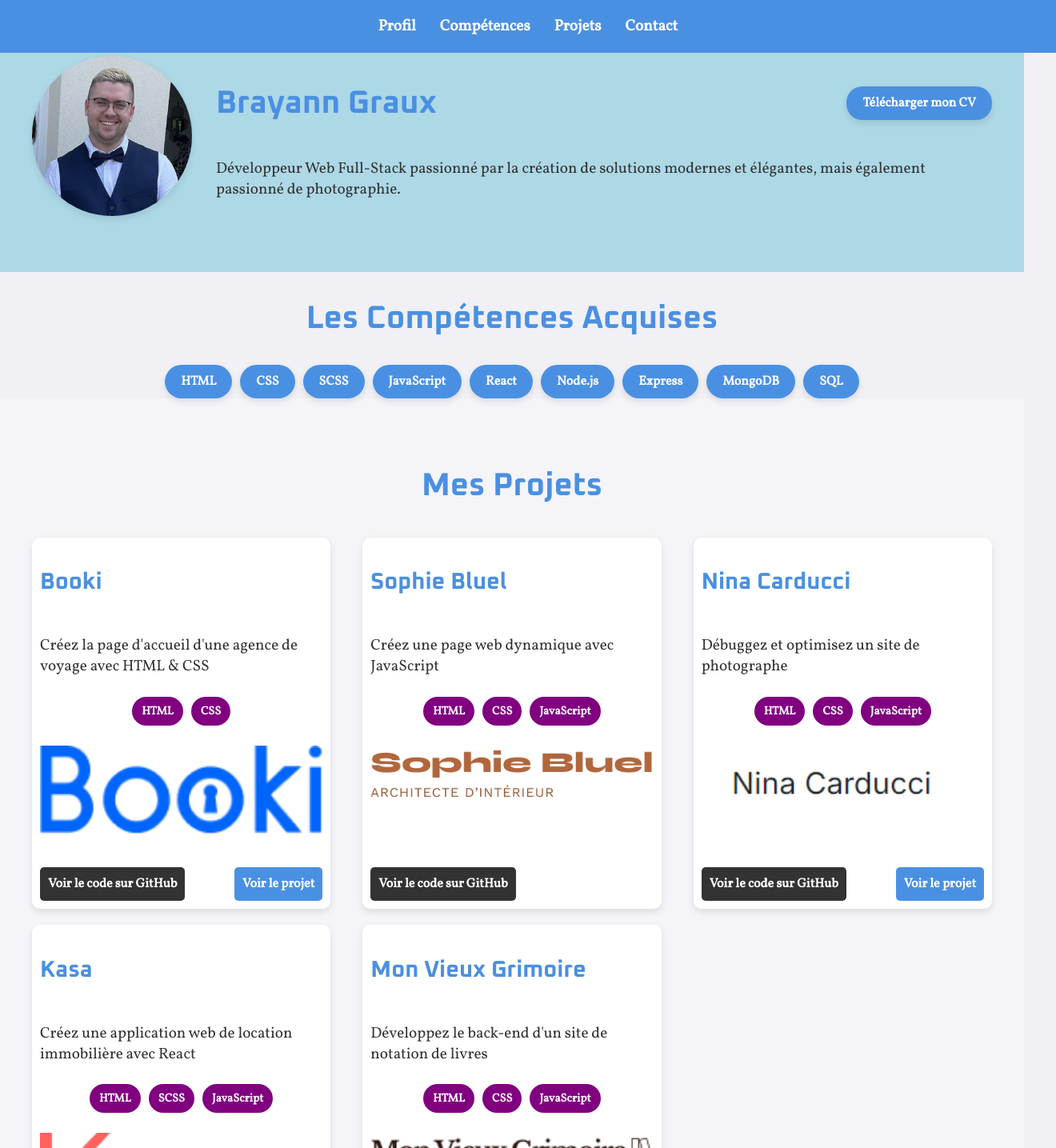
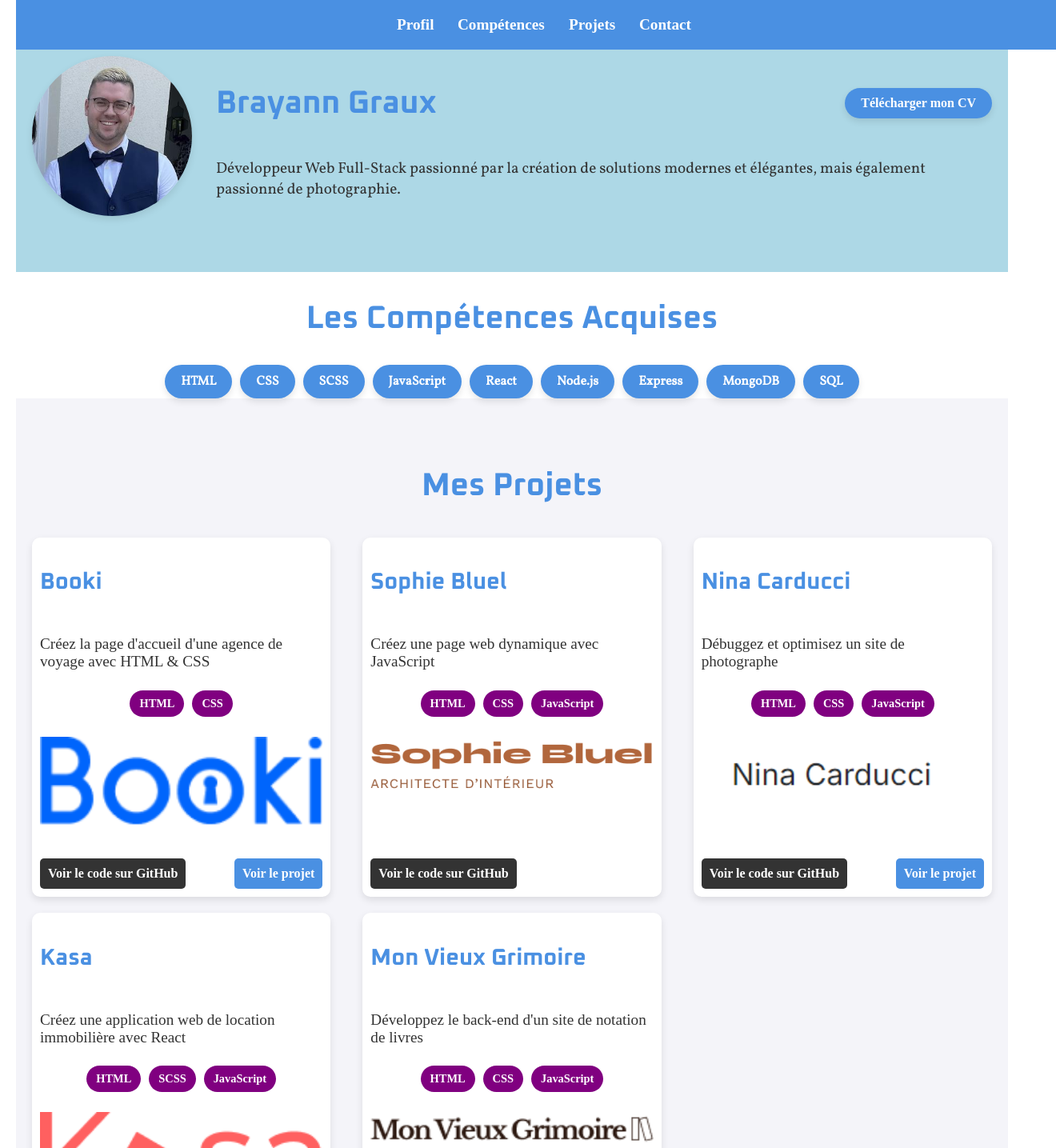
Before and after one commit to Brayann-Graux/Projet_8, a React (Create React App) app: page / in a window 1280 px wide. Shown: the top 1435 px of the page at 80% size, 1320 px wide, since content can reach past the window. Built offline with nearby package versions, Linux system fonts and the light colour scheme.

Commit message:
push avec effet

```diff
--- a/package.json
+++ b/package.json
@@ -6,6 +6,7 @@
     "@testing-library/jest-dom": "^5.17.0",
     "@testing-library/react": "^13.4.0",
     "@testing-library/user-event": "^13.5.0",
+    "aos": "^2.3.4",
     "nodemon": "^3.1.7",
     "react": "^18.3.1",
     "react-dom": "^18.3.1",
--- a/src/App.jsx
+++ b/src/App.jsx
@@ -1,23 +1,32 @@
-import React from 'react';
+import React, { useEffect } from 'react';
+import AOS from 'aos';
+import 'aos/dist/aos.css';
 import Navbar from './components/Navbar/Navbar';
 import Profile from './components/Profile/Profile';
 import Skills from './components/Skills/Skills';
 import Projects from './components/Projects/Projects';
 import Contact from './components/Contact/Contact';
-import Footer from './components/Footer/Footer'; // Import du pied de page
-
+import Footer from './components/Footer/Footer';
 
 const App = () => {
+  useEffect(() => {
+    AOS.init({
+      duration: 1000,  // Durée de l'animation (1 seconde)
+      once: true,      // Les animations ne se jouent qu'une seule fois
+    });
+  }, []);
+
   return (
     <div className="App">
-      {/* Ajoute le container pour limiter la largeur */}
-      <div className="container"></div>
-      <Navbar />
-      <Profile />
-      <Skills />
-      <Projects />
-      <Contact />
-      <Footer /> {/* Ajout du pied de page */}
+      {/* Conteneur global avec une largeur maximale */}
+      <div className="container">
+        <Navbar />
+        <Profile />
+        <Skills />
+        <Projects />
+        <Contact />
+        <Footer />
+      </div>
     </div>
   );
 };
--- a/src/components/Contact/Contact.jsx
+++ b/src/components/Contact/Contact.jsx
@@ -5,6 +5,8 @@ const Contact = () => {
   return (
     <section id="contact" className="section">
       <h2>Contactez-moi</h2>
+
+      <div>
         <form>
           <input type="text" placeholder="Votre nom" required />
           <input type="email" placeholder="Votre email" required />
@@ -12,6 +14,8 @@ const Contact = () => {
           <textarea placeholder="Votre message" required></textarea>
           <button type="submit" className="btn">Envoyer</button>
         </form>
+      </div>
+
     </section>
   );
 };
--- a/src/components/Contact/Contact.scss
+++ b/src/components/Contact/Contact.scss
@@ -14,8 +14,8 @@ $font-family: 'Vollkorn', serif;
 #contact {
   background-color: $background-color;
   padding: 50px 20px;
-  max-width: 800px; /* Limite la largeur du formulaire */
   margin: 0 auto; /* Centre le formulaire */
+  width: 100%;
 
   h2 {
     font-size: 2.5rem;
@@ -30,6 +30,7 @@ form {
     display: flex;
     flex-direction: column;
     gap: 20px;
+    width: 50%;
 
     input, textarea {
       width: 100%;
--- a/src/components/Navbar/Navbar.jsx
+++ b/src/components/Navbar/Navbar.jsx
@@ -3,29 +3,23 @@ import "./Navbar.scss";
 import { Link } from 'react-scroll';
 
 const Navbar = () => {
+  const navItems = [
+    { id: 'profile', label: 'Profil' },
+    { id: 'skills', label: 'Compétences' },
+    { id: 'projects', label: 'Projets' },
+    { id: 'contact', label: 'Contact' },
+  ];
+
   return (
     <nav className="navbar">
       <ul>
-        <li>
-          <Link to="profile" smooth={true} duration={500}>
-            Profil
-          </Link>
-        </li>
-        <li>
-          <Link to="skills" smooth={true} duration={500}>
-            Compétences
-          </Link>
-        </li>
-        <li>
-          <Link to="projects" smooth={true} duration={500}>
-            Projets
-          </Link>
-        </li>
-        <li>
-          <Link to="contact" smooth={true} duration={500}>
-            Contact
-          </Link>
-        </li>
+        {navItems.map((item, index) => (
+          <li key={item.id} data-aos="flip-left" data-aos-delay={index * 100}>
+            <Link to={item.id} smooth={true} duration={500}>
+              {item.label}
+            </Link>
+          </li>
+        ))}
       </ul>
     </nav>
   );
--- a/src/components/Navbar/Navbar.scss
+++ b/src/components/Navbar/Navbar.scss
@@ -7,31 +7,42 @@ $light-lavender: #B19CD9;
 $light-blue: #ADD8E6;
 $neutral-gray: #F0F0F5;
 
+.container {
+  max-width: 1440px;
+  margin: 0 auto;
+  padding: 0 20px;
+  box-sizing: border-box;
+}
+
 /* Barre de navigation */
 .navbar {
   position: fixed;
-  width: 100%;
   top: 0;
-  background-color: $primary-blue;
+  width: 100%; /* La navbar prend toute la largeur de la fenêtre */
+  max-width: 100vw; /* Empêche la navbar de déborder au-delà de la largeur de l'écran */
+  background-color: $primary-blue; /* Utilise ta variable pour la couleur de fond */
   padding: 20px;
   z-index: 1000;
   display: flex;
-  justify-content: center; /* Centre les éléments de la barre */
+  justify-content: center; /* Centre le contenu horizontalement */
 
   ul {
     list-style: none;
     display: flex;
-    gap: 30px; /* Espacement entre les éléments */
+    gap: 30px; /* Espace entre les éléments de la liste */
     margin: 0;
     padding: 0;
 
-    li a {
+    li {
+      margin: 0;
+      padding: 0;
+      a {
         color: white;
         text-decoration: none;
         font-weight: bold;
         font-size: 1.2rem;
         transition: color 0.3s ease;
-      cursor: pointer; /* Affiche la main au survol */
+        cursor: pointer;
 
         &:hover {
           color: $light-lavender;
@@ -39,6 +50,8 @@ $neutral-gray: #F0F0F5;
       }
     }
   }
+}
+
 
 
 
--- a/src/components/Projects/Projects.jsx
+++ b/src/components/Projects/Projects.jsx
@@ -7,8 +7,15 @@ const Projects = () => {
     <section id="projects" className="projects-section">
       <h2>Mes Projets</h2>
       <div className="projects-container">
-        {projectsData.map((project) => (
-          <div key={project.id} className="project-card">
+        {projectsData.map((project, index) => (
+          <div
+            key={project.id}
+            className="project-card"
+            data-aos="fade-right"
+            data-aos-offset="300"
+            data-aos-easing="ease-in-sine"
+            data-aos-delay={index * 300} // Ajout d'un délai plus long pour chaque projet
+          >
             <h3>{project.title}</h3>
             <p>{project.description}</p>
 
@@ -28,7 +35,7 @@ const Projects = () => {
                 Voir le code sur GitHub
               </a>
 
-              {/* Condition pour afficher le bouton "Voir le projet" seulement si projectLink est disponible, aligné à droite */}
+              {/* Condition pour afficher le bouton "Voir le projet" seulement si projectLink est disponible */}
               {project.projectLink && (
                 <a href={project.projectLink} target="_blank" rel="noopener noreferrer" className="btn">
                   Voir le projet
--- a/src/components/Skills/Skills.jsx
+++ b/src/components/Skills/Skills.jsx
@@ -19,7 +19,12 @@ const Skills = () => {
       <h2>Les Compétences Acquises</h2>
       <div className="skills-container">
         {skills.map((skill, index) => (
-          <span key={index} className="skill-badge">
+          <span
+            key={index}
+            className="skill-badge"
+            data-aos="fade-up-right"
+            data-aos-delay={index * 100} // Applique un délai basé sur l'index
+          >
             {skill}
           </span>
         ))}
--- a/src/styles/App.scss
+++ b/src/styles/App.scss
@@ -9,21 +9,21 @@ $neutral-gray: #F0F0F5;
 
 /* Conteneur global */
 .container {
-  max-width: 1440px;
-  margin: 0 auto;
-  padding: 0 20px;
-  box-sizing: border-box;
+  max-width: 1440px;   /* Limiter la largeur maximale à 1440px */
+  margin: 0 auto;      /* Centrer le contenu */
+  padding: 0 20px;     /* Ajouter un peu de padding pour éviter que le contenu touche les bords de l'écran */
+  box-sizing: border-box; /* S'assurer que le padding est inclus dans la taille totale de l'élément */
 }
 
-/* Reset et base pour tout le site */
-body {
-  font-family: 'Vollkorn', serif;
-  background-color: $neutral-gray; /* Fond gris neutre */
+/* Style global */
+html, body {
   margin: 0;
   padding: 0;
+  overflow-x: hidden;  /* Empêcher le défilement horizontal */
   box-sizing: border-box;
-  overflow-x: hidden; /* Empêche le défilement horizontal */
+  width: 100%;
 }
+
 
 h1, h2, h3, h4, h5 {
   font-family: 'Oxanium', sans-serif;
```
Also changed, not shown: 1 other file (tests, documents, lock files or other folders). Lines whose indentation alone changed are shown as unchanged.
